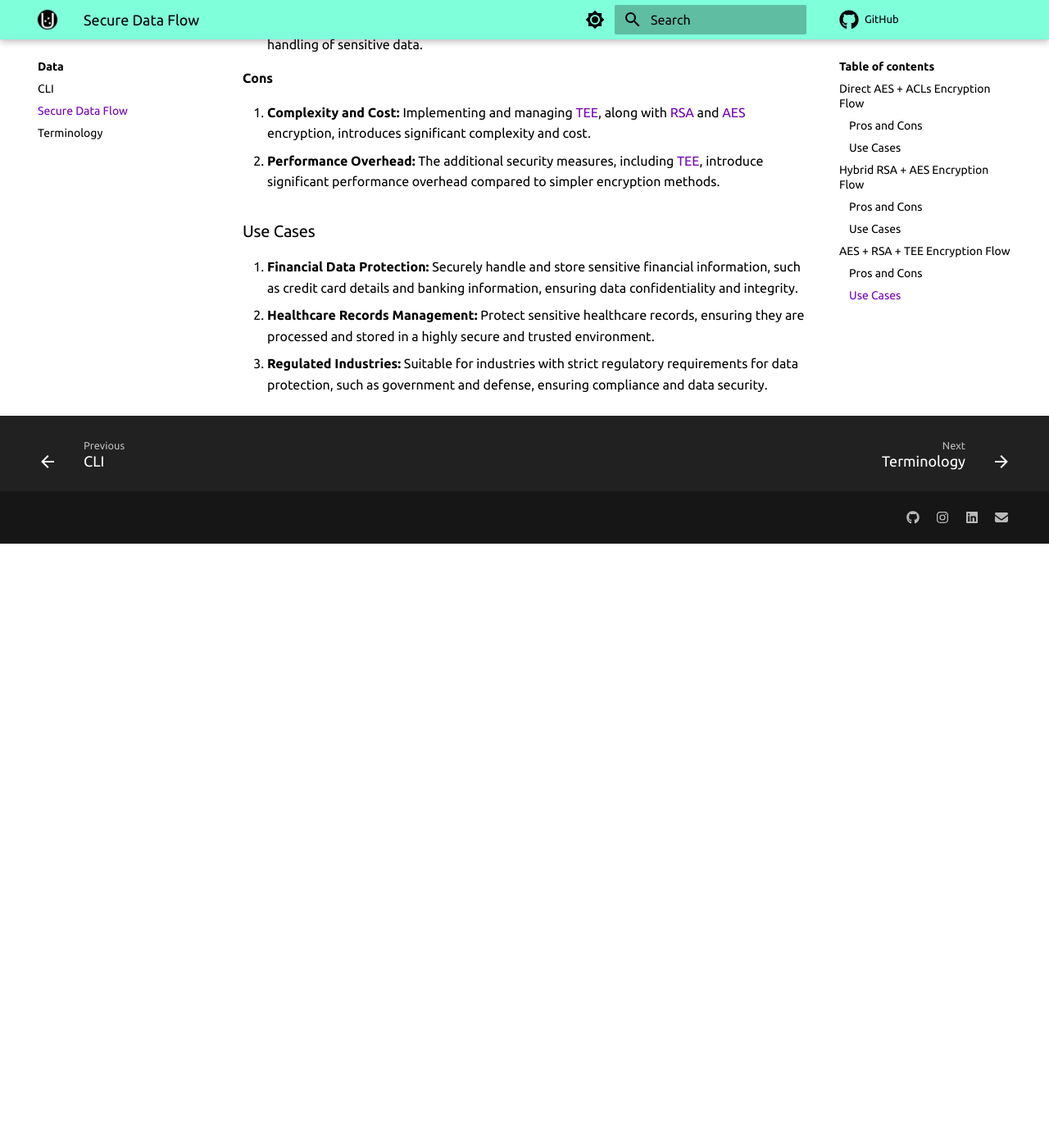
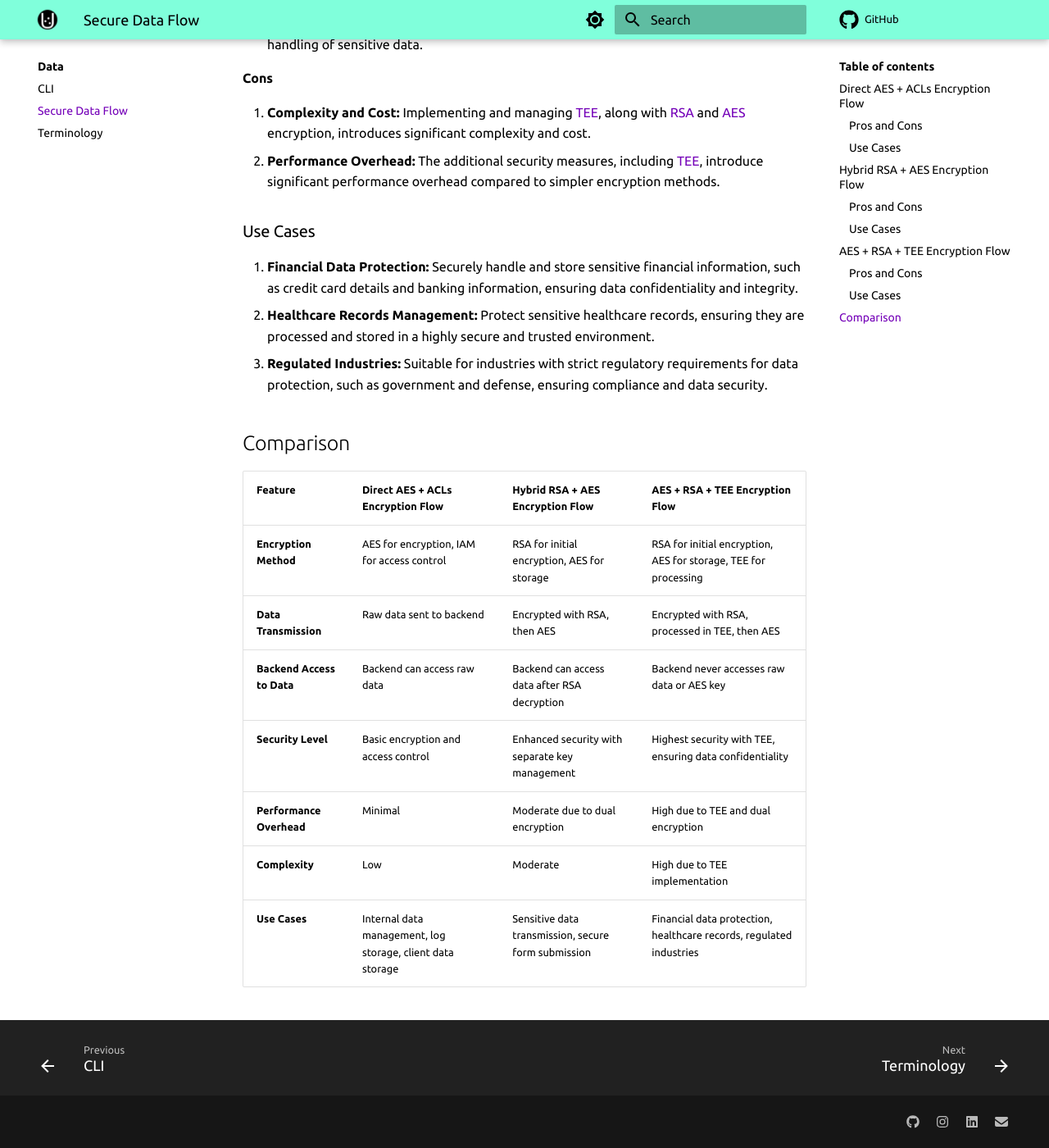
Before and after one commit to jarrid-xyz/keyper, an MkDocs documentation site: the page built from docs/data/secure-data-flow.md, in a window 1280 px wide and 1400 px high, scrolled down 5179 px. Shown: the whole window at 82% size. Built offline with MkDocs 1.6.1 and Material for MkDocs 9.7.7, drawn with Linux system fonts in a browser that asks for light colours; comment, search, counter and statistics services are not loaded; before the commit the page ends 5842 px from its top, so only the background shows below that; some of the changed text lies outside the part shown.

Commit message:
[change] add comparison table

````diff
--- a/docs/data/secure-data-flow.md
+++ b/docs/data/secure-data-flow.md
@@ -37,7 +37,7 @@ sequenceDiagram
 
 **Cons**
 
-1. **Access to Raw Data:** The backend application has access to the actual [AES]((terminology.md#aes-advanced-encryption-standard)) key and raw data, which means that for highly sensitive data, the backend itself could be a potential point of compromise.
+1. **Access to Raw Data:** The backend application has access to the actual [AES](terminology.md#aes-advanced-encryption-standard) key and raw data, which means that for highly sensitive data, the backend itself could be a potential point of compromise.
 2. **Trust Issues:** Since the backend can see the raw data, it cannot be fully trusted in scenarios where data confidentiality is important.
 3. **Misconfiguration Risks:** Both the AES key management and [IAM/ACLs](terminology.md#identity-and-access-management-iam) policies could be misconfigured or mishandled, leading to potential security vulnerabilities.
 
@@ -99,9 +99,9 @@ sequenceDiagram
 
 ## AES + RSA + TEE Encryption Flow
 
-This approach combines [Hybrid RSA + AES Encryption Flow](#hybrid-rsa--aes-encryption-flow) with [Trusted Execution Environment (TEE)](terminology.md#tee-trusted-execution-environment) to enhance data security. The client encrypts the data with the [RSA](terminology.md#rsa-rivest-shamir-adleman) public key before sending it to the backend, which then sends it to the [TEE](terminology.md#tee-trusted-execution-environment). Within the [TEE](terminology.md#tee-trusted-execution-environment), the data is decrypted using the [RSA](terminology.md#rsa-rivest-shamir-adleman) private key, re-encrypted with an [AES](terminology.md#aes-advanced-encryption-standard) key, and sent to the backend to store in the data store. When the data is needed, the process is reversed, ensuring that sensitive data remains protected throughout the entire workflow.
+This approach combines [Hybrid RSA + AES Encryption Flow](#hybrid-rsa-aes-encryption-flow) with [Trusted Execution Environment (TEE)](terminology.md#tee-trusted-execution-environment) to enhance data security. The client encrypts the data with the [RSA](terminology.md#rsa-rivest-shamir-adleman) public key before sending it to the backend, which then sends it to the [TEE](terminology.md#tee-trusted-execution-environment). Within the [TEE](terminology.md#tee-trusted-execution-environment), the data is decrypted using the [RSA](terminology.md#rsa-rivest-shamir-adleman) private key, re-encrypted with an [AES](terminology.md#aes-advanced-encryption-standard) key, and sent to the backend to store in the data store. When the data is needed, the process is reversed, ensuring that sensitive data remains protected throughout the entire workflow.
 
-This flow adds a lot of overhead compared to the [Direct AES + ACLs Encryption Flow](#direct-aes-acls-encryption-flow) and [Hybrid RSA + AES Encryption Flow](#hybrid-rsa--aes-encryption-flow) as it needs to spin up an independent [TEE](terminology.md#tee-trusted-execution-environment) to manage the encryption and decryption. However, the advantage of this approach is that the backend never has access to the data or the AES key. Data is tightly protected throughout the entire data transmission flow.
+This flow adds a lot of overhead compared to the [Direct AES + ACLs Encryption Flow](#direct-aes-acls-encryption-flow) and [Hybrid RSA + AES Encryption Flow](#hybrid-rsa-aes-encryption-flow) as it needs to spin up an independent [TEE](terminology.md#tee-trusted-execution-environment) to manage the encryption and decryption. However, the advantage of this approach is that the backend never has access to the data or the AES key. Data is tightly protected throughout the entire data transmission flow.
 
 ```mermaid
 sequenceDiagram
@@ -150,3 +150,15 @@ sequenceDiagram
 1. **Financial Data Protection:** Securely handle and store sensitive financial information, such as credit card details and banking information, ensuring data confidentiality and integrity.
 2. **Healthcare Records Management:** Protect sensitive healthcare records, ensuring they are processed and stored in a highly secure and trusted environment.
 3. **Regulated Industries:** Suitable for industries with strict regulatory requirements for data protection, such as government and defense, ensuring compliance and data security.
+
+## Comparison
+
+| Feature                    | Direct AES + ACLs Encryption Flow                          | Hybrid RSA + AES Encryption Flow                    | AES + RSA + TEE Encryption Flow                                     |
+| -------------------------- | ---------------------------------------------------------- | --------------------------------------------------- | ------------------------------------------------------------------- |
+| **Encryption Method**      | AES for encryption, IAM for access control                 | RSA for initial encryption, AES for storage         | RSA for initial encryption, AES for storage, TEE for processing     |
+| **Data Transmission**      | Raw data sent to backend                                   | Encrypted with RSA, then AES                        | Encrypted with RSA, processed in TEE, then AES                      |
+| **Backend Access to Data** | Backend can access raw data                                | Backend can access data after RSA decryption        | Backend never accesses raw data or AES key                          |
+| **Security Level**         | Basic encryption and access control                        | Enhanced security with separate key management      | Highest security with TEE, ensuring data confidentiality            |
+| **Performance Overhead**   | Minimal                                                    | Moderate due to dual encryption                     | High due to TEE and dual encryption                                 |
+| **Complexity**             | Low                                                        | Moderate                                            | High due to TEE implementation                                      |
+| **Use Cases**              | Internal data management, log storage, client data storage | Sensitive data transmission, secure form submission | Financial data protection, healthcare records, regulated industries |
````
Also changed, not shown: other parts of docs/data/secure-data-flow.md (+1 -1 lines).
